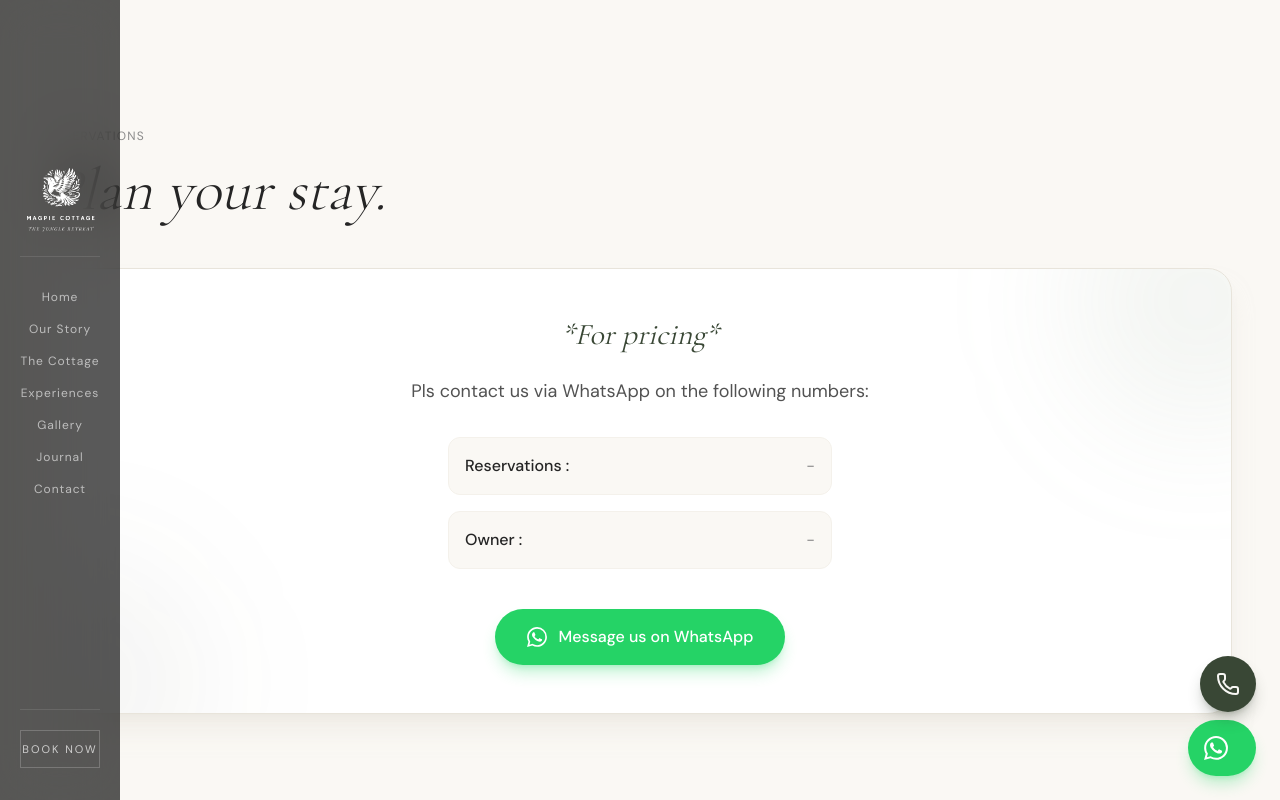
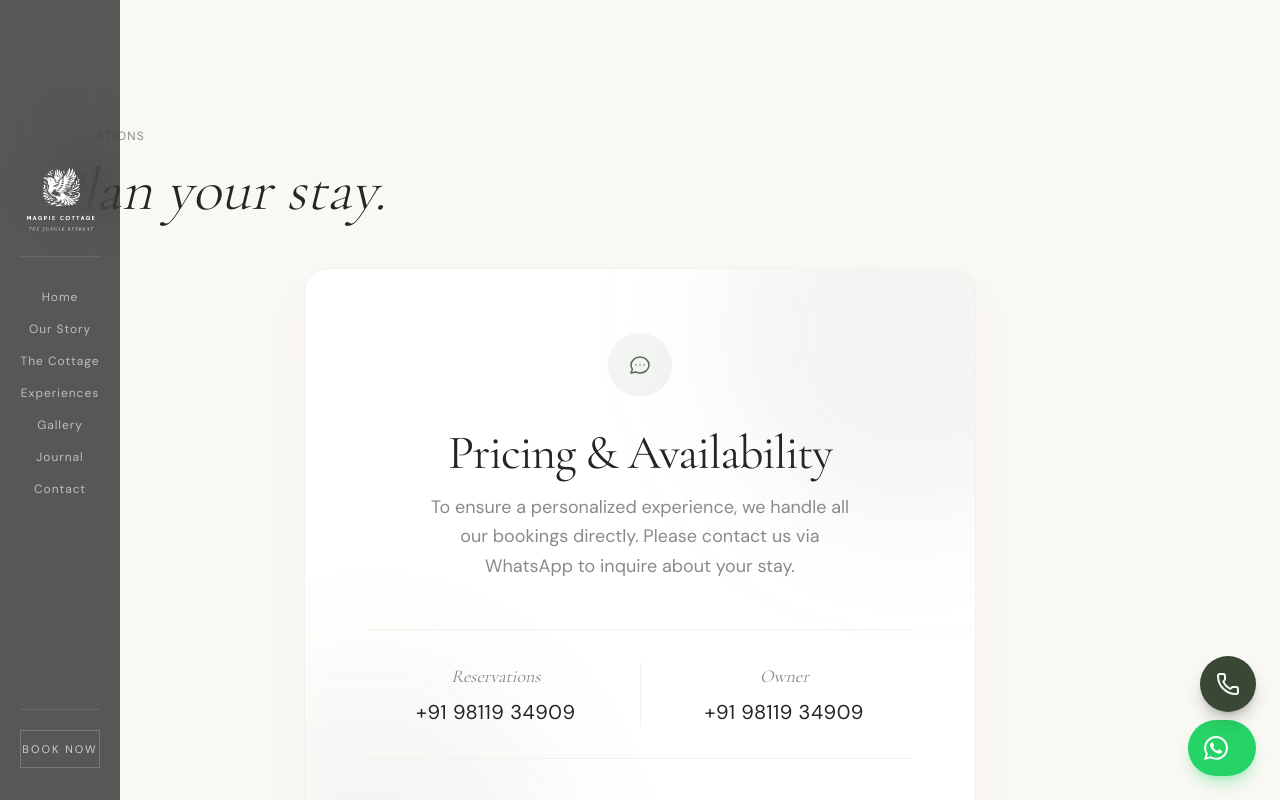
Before and after one commit to abhijeet9sh/magpie-cottage, a Next.js app: page /book in a window 1280 px wide. Shown: the top 800 px of the page. Built offline with nearby package versions, Linux system fonts and the light colour scheme.

Commit message:
style: redesign booking contact card to match premium brand identity

```diff
--- a/app/book/page.tsx
+++ b/app/book/page.tsx
@@ -19,20 +19,32 @@ export default function Book() {
           </h1>
         </div>
 
-        <div className="bg-white rounded-3xl p-8 md:p-12 border border-stone-200 shadow-xl shadow-stone-200/50 relative overflow-hidden">
+        <div className="bg-white rounded-3xl p-10 md:p-16 border border-stone-100 shadow-2xl shadow-stone-200/40 relative overflow-hidden max-w-2xl mx-auto">
           <div className="relative z-10 flex flex-col items-center text-center">
-            <h2 className="font-display text-3xl text-forest mb-6 italic">*For pricing*</h2>
-            <p className="font-body text-text-mid text-lg mb-8 max-w-lg">
-              Pls contact us via WhatsApp on the following numbers:
+            {/* Elegant Icon */}
+            <div className="w-16 h-16 bg-sage/10 text-sage-dark rounded-full flex items-center justify-center mb-8">
+              <svg className="w-6 h-6" fill="none" viewBox="0 0 24 24" stroke="currentColor">
+                <path strokeLinecap="round" strokeLinejoin="round" strokeWidth={1.5} d="M8 12h.01M12 12h.01M16 12h.01M21 12c0 4.418-4.03 8-9 8a9.863 9.863 0 01-4.255-.949L3 20l1.395-3.72C3.512 15.042 3 13.574 3 12c0-4.418 4.03-8 9-8s9 3.582 9 8z" />
+              </svg>
+            </div>
+
+            <h2 className="font-display text-4xl md:text-5xl text-text-dark mb-4 tracking-tight">Pricing & Availability</h2>
+
+            <p className="font-body text-text-light text-lg mb-12 max-w-md leading-relaxed">
+              To ensure a personalized experience, we handle all our bookings directly. Please contact us via WhatsApp to inquire about your stay.
             </p>
-            <div className="flex flex-col gap-4 text-left w-full max-w-sm">
-              <div className="flex items-center justify-between p-4 rounded-xl bg-stone-50 border border-stone-100">
-                <span className="font-body font-medium text-text-dark">Reservations :</span>
-                <span className="font-body text-text-light">-</span>
-              </div>
-              <div className="flex items-center justify-between p-4 rounded-xl bg-stone-50 border border-stone-100">
-                <span className="font-body font-medium text-text-dark">Owner :</span>
-                <span className="font-body text-text-light">-</span>
+
+            <div className="flex flex-col w-full gap-6 mb-12">
+              <div className="flex flex-col md:flex-row items-center justify-center gap-6 md:gap-16 border-y border-stone-100 py-8">
+                <div className="flex flex-col items-center">
+                  <span className="font-display italic text-text-light mb-2 text-lg">Reservations</span>
+                  <a href="https://wa.me/919811934909" className="font-body text-xl text-text-dark tracking-wide hover:text-sage-dark transition-colors">+91 98119 34909</a>
+                </div>
+                <div className="hidden md:block w-px h-16 bg-stone-100"></div>
+                <div className="flex flex-col items-center">
+                  <span className="font-display italic text-text-light mb-2 text-lg">Owner</span>
+                  <a href="https://wa.me/919811934909" className="font-body text-xl text-text-dark tracking-wide hover:text-sage-dark transition-colors">+91 98119 34909</a>
+                </div>
               </div>
             </div>
 
@@ -40,17 +52,18 @@ export default function Book() {
               href="https://wa.me/919811934909"
               target="_blank"
               rel="noopener noreferrer"
-              className="mt-10 inline-flex items-center gap-3 px-8 py-4 bg-[#25D366] hover:bg-[#20b858] text-white rounded-full font-medium transition-all shadow-lg shadow-[#25D366]/30 hover:shadow-xl hover:-translate-y-0.5"
+              className="group inline-flex items-center gap-3 px-8 py-4 bg-forest text-cream hover:bg-forest-light rounded-full font-medium transition-all duration-300 shadow-lg shadow-forest/20 hover:shadow-xl hover:-translate-y-0.5"
             >
-              <svg className="w-5 h-5" viewBox="0 0 24 24" fill="currentColor">
-                <path d="M17.472 14.382c-.297-.149-1.758-.867-2.03-.967-.273-.099-.471-.148-.67.15-.197.297-.767.966-.94 1.164-.173.199-.347.223-.644.075-.297-.15-1.255-.463-2.39-1.475-.883-.788-1.48-1.761-1.653-2.059-.173-.297-.018-.458.13-.606.134-.133.298-.347.446-.52.149-.174.198-.298.298-.497.099-.198.05-.371-.025-.52-.075-.149-.669-1.612-.916-2.207-.242-.579-.487-.5-.669-.51-.173-.008-.371-.01-.57-.01-.198 0-.52.074-.792.372-.272.297-1.04 1.016-1.04 2.479 0 1.462 1.065 2.875 1.213 3.074.149.198 2.096 3.2 5.077 4.487.709.306 1.262.489 1.694.625.712.227 1.36.195 1.871.118.571-.085 1.758-.719 2.006-1.413.248-.694.248-1.289.173-1.413-.074-.124-.272-.198-.57-.347m-5.421 7.403h-.004a9.87 9.87 0 01-5.031-1.378l-.361-.214-3.741.982.998-3.648-.235-.374a9.86 9.86 0 01-1.51-5.26c.001-5.45 4.436-9.884 9.888-9.884 2.64 0 5.122 1.03 6.988 2.898a9.825 9.825 0 012.893 6.994c-.003 5.45-4.437 9.884-9.885 9.884m8.413-18.297A11.815 11.815 0 0012.05 0C5.495 0 .16 5.335.157 11.892c0 2.096.547 4.142 1.588 5.945L.057 24l6.305-1.654a11.882 11.882 0 005.683 1.448h.005c6.554 0 11.89-5.335 11.893-11.893a11.821 11.821 0 00-3.48-8.413z" />
+              Message us directly
+              <svg className="w-4 h-4 transform group-hover:translate-x-1 transition-transform" fill="none" viewBox="0 0 24 24" stroke="currentColor">
+                <path strokeLinecap="round" strokeLinejoin="round" strokeWidth={2} d="M14 5l7 7m0 0l-7 7m7-7H3" />
               </svg>
-              Message us on WhatsApp
             </a>
           </div>
 
-          <div className="absolute -top-24 -right-24 w-64 h-64 bg-sage/10 rounded-full blur-3xl pointer-events-none" />
-          <div className="absolute -bottom-24 -left-24 w-64 h-64 bg-forest/5 rounded-full blur-3xl pointer-events-none" />
+          {/* Subtle background blurs */}
+          <div className="absolute -top-32 -right-32 w-96 h-96 bg-sage/10 rounded-full blur-3xl pointer-events-none" />
+          <div className="absolute -bottom-32 -left-32 w-96 h-96 bg-forest/5 rounded-full blur-3xl pointer-events-none" />
         </div>
       </div>
 
```
